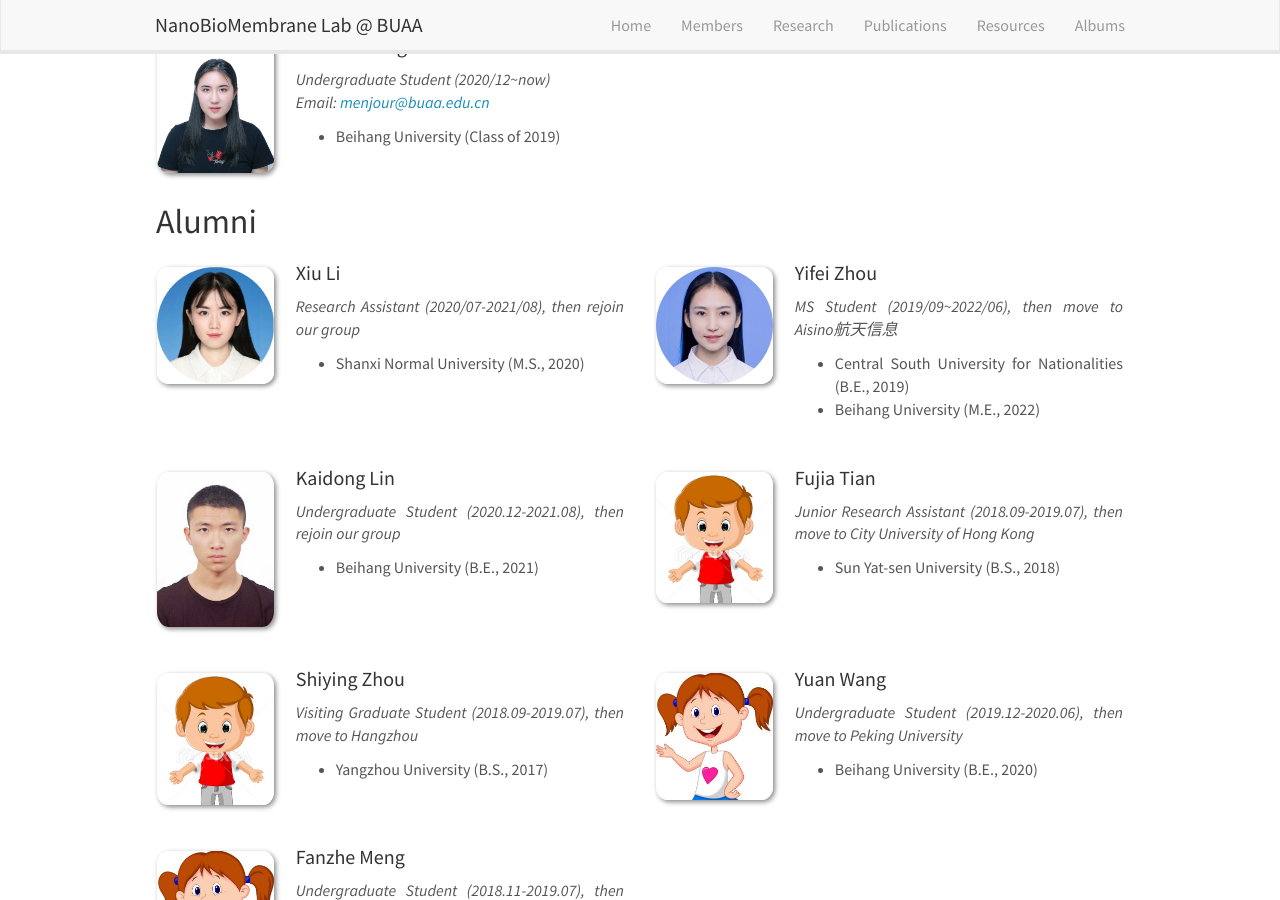
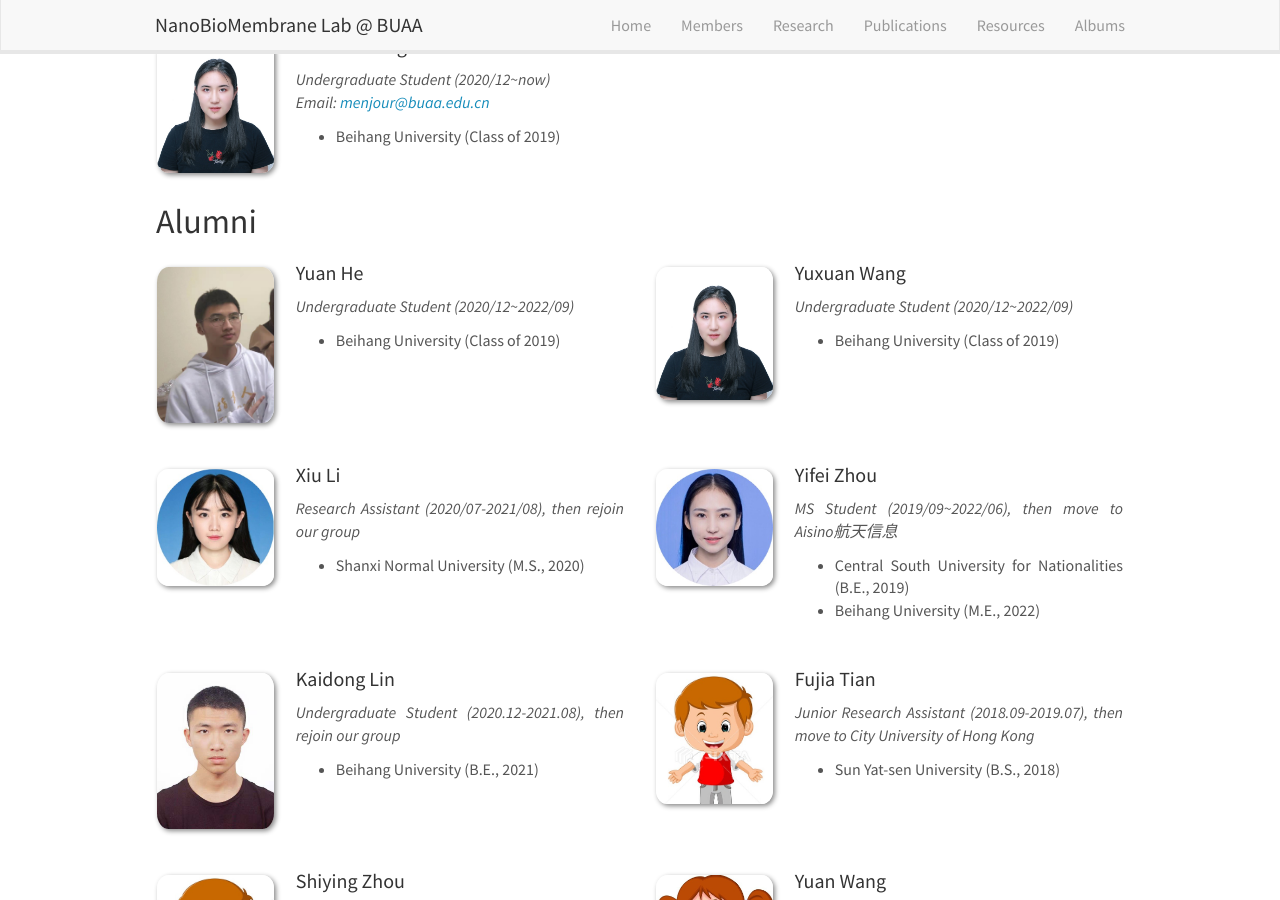
Before and after one commit to linxubo/linxubo.github.io, a Jekyll site: the page built from _pages/members.md, in a window 1280 px wide and 900 px high, scrolled down 1077 px. Built offline with Jekyll 4.4.1, drawn with Linux system fonts in a browser that asks for light colours; nearby versions of some CDN libraries; a script that is not in the unit is left out.

Commit message:
Update alumni.yml

```diff
--- a/_data/alumni.yml
+++ b/_data/alumni.yml
@@ -1,3 +1,17 @@
+-  name: Yuan He
+   photo: heyuan.jpg
+   info: Undergraduate Student (2020/12~2022/09)
+   email: hy20190136@foxmail.com
+   number_educ: 1
+   education1: Beihang University (Class of 2019)
+
+-  name: Yuxuan Wang
+   photo: wangyuxuan.jpg
+   info: Undergraduate Student (2020/12~2022/09)
+   email: menjour@buaa.edu.cn
+   number_educ: 1
+   education1: Beihang University (Class of 2019)
+
 -  name: Xiu Li
    photo: lixiu.jpg
    info: Research Assistant (2020/07-2021/08), then rejoin our group
```
